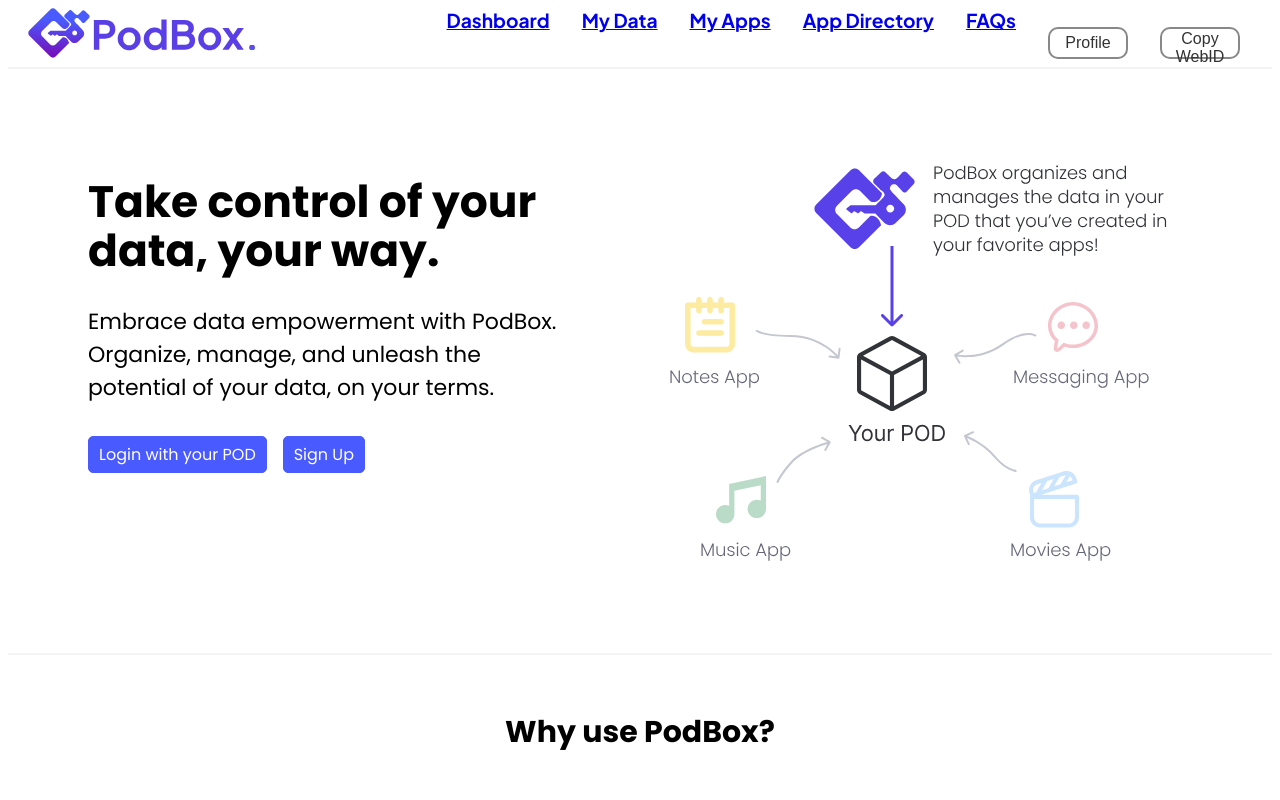
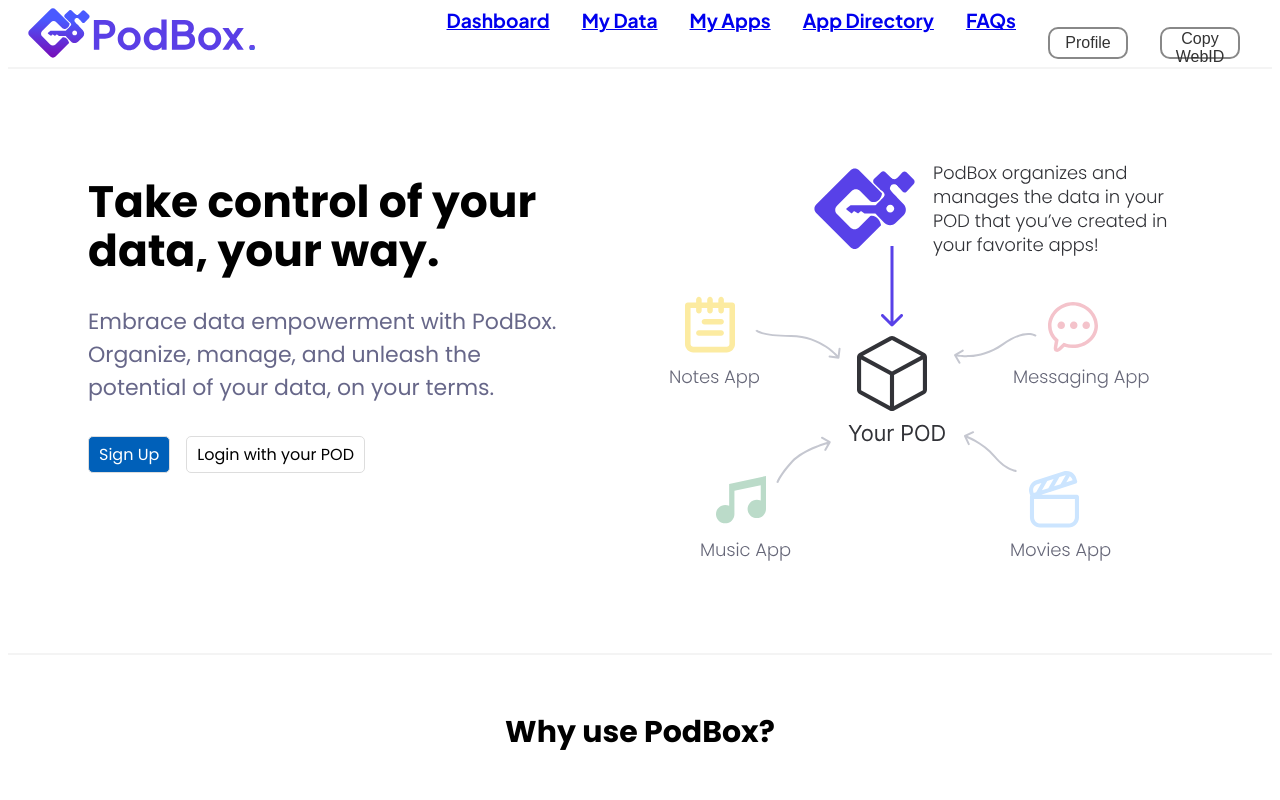
Before and after one commit to tanaym42/podbox, a Next.js app in the folder my-podbox/: page / in a window 1280 px wide. In both pictures the pointer is over the button "Sign Up". Shown: the top 800 px of the page. Built offline with nearby package versions, Linux system fonts and the light colour scheme.

Commit message:
fixed some colors on homepage

```diff
--- a/my-podbox/src/app/page.js
+++ b/my-podbox/src/app/page.js
@@ -32,11 +32,11 @@
         {/* So this is linking to the page.js inside of components/login */}
           <Link href="/main-pages/login">
             {/* anything inside the Link tags will be clickable, in this case we made a button */}
-            <button className={styles.loginButton}>Login with your POD</button>
+            <button className={styles.signUpButton}>Sign Up</button>
           </Link>
           <Link href="/main-pages/login">
             {/* anything inside the Link tags will be clickable, in this case we made a button */}
-            <button className={styles.signUpButton}>Sign Up</button>
+            <button className={styles.loginButton}>Login with your POD</button>
           </Link>
 
         </div>
--- a/my-podbox/src/app/page.module.css
+++ b/my-podbox/src/app/page.module.css
@@ -20,7 +20,7 @@
 }
 
 .topmatter p {
-  color: black;
+  color: #676789;
   text-align: left;
   font-size: 22px;
 
@@ -58,7 +58,7 @@
   border-radius: 20px;
 }
 
-.loginButton {
+.signUpButton {
   margin-right: .5em;
   position: relative; /* Required for absolute positioning of the pseudo-element */
   overflow: hidden; /* Hide overflowing background */
@@ -75,13 +75,12 @@
   font-family: Poppins, sans-serif;
 }
 
-.loginButton:hover {
-  color: black; /* Text becomes white on hover */
-  background-color: white;
+.signUpButton:hover {
+  background-color: #0060B9;
   border-color: #ddd;
 }
 
-.signUpButton {
+.loginButton {
   margin-left: .5em;
   position: relative; /* Required for absolute positioning of the pseudo-element */
   overflow: hidden; /* Hide overflowing background */
@@ -98,10 +97,10 @@
   font-family: Poppins, sans-serif;
 }
 
-.signUpButton:hover {
+.loginButton:hover {
   color: white; /* Text becomes white on hover */
-  background-color:#495AFF;
-  border-color: #495AFF;
+  background-color:#0060B9;
+  border-color: #0060B9;
 }
 
 .bottommatter h2 {
```
